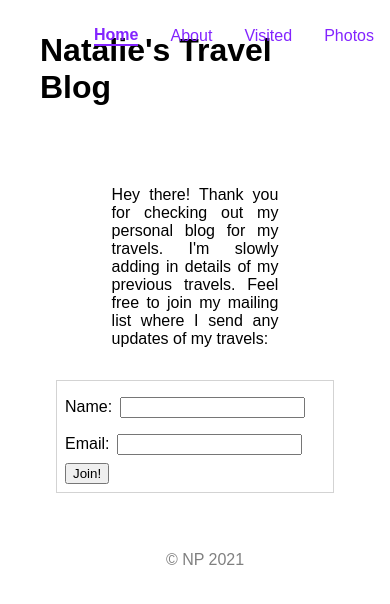
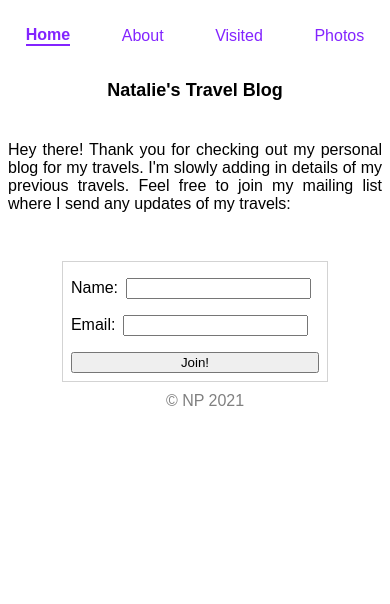
Before and after one commit to natbibi/travel-blog, a React app in the folder client/: page / in a window 390 px wide. Shown: the top 604 px of the page. Built offline with nearby package versions, Linux system fonts and the light colour scheme; a web font is replaced by a local one.

Commit message:
:iphone: work on responsive design for mobile devices

```diff
--- a/client/src/layout/Header/style.css
+++ b/client/src/layout/Header/style.css
@@ -35,6 +35,6 @@ a:hover {
 @media only screen and (max-width: 800px) {
     nav {
         margin-top: 10px;
-        width: 80%;
+        width: 100%;
     }
 }
--- a/client/src/pages/Home/index.js
+++ b/client/src/pages/Home/index.js
@@ -15,7 +15,7 @@ const Home = () => {
                 <h1>Natalie's Travel Blog</h1>
             </header>
             <main className="main-container" id="homepage">
-                <p style={{ width: "60%", margin: "2rem" }}>Hey there! Thank you for checking out my personal blog for my travels. I'm slowly adding in details of my previous travels.
+                <p>Hey there! Thank you for checking out my personal blog for my travels. I'm slowly adding in details of my previous travels.
                     Feel free to join my mailing list where I send any updates of my travels: </p>
                 <div>
                     {subscribed ? <p>Thank you 💖 Look out for updates from me!</p> : <JoinForm subscribe={subscribe} />}
--- a/client/src/style.css
+++ b/client/src/style.css
@@ -21,9 +21,14 @@ body {
     align-items: center;
 }
 
+#homepage p {
+    width: 60%;
+    margin: 2rem;
+}
+
+
 #about {
     text-align: justify;
-    justify-content: space-evenly;
 }
 
 main#photos {
@@ -43,6 +48,7 @@ main#photos {
 
 img.profile {
     max-width: 350px;
+    object-fit: scale-down;
     height: auto;
     border-radius: 10px;
 }
@@ -94,3 +100,50 @@ button.scroll-up {
       top: 20px;
     }
 }
+
+@media only screen and (max-width: 800px) {
+
+    h1 {
+        margin-top: 5rem;
+        text-align: center;
+        font-size: large;
+    }
+
+    img.destination {
+        width: 100%;
+        height: auto;
+    }
+
+    #about {
+        display: flex;
+        flex-direction: column;
+    }
+
+    .about-text {
+        width: 100%;
+        padding: 0;
+    }
+
+    #homepage p {
+        width: 100%;
+        margin: 0.5rem;
+        margin-bottom: 3rem;
+    }
+
+    .main-container {
+        margin: 0;
+    }
+
+    iframe {
+        width: 100%;
+    }
+
+    form {
+        display: flex;
+        flex-direction: column;
+    }
+
+    form button {
+        margin-top: 0.5rem;
+    }
+}
```
